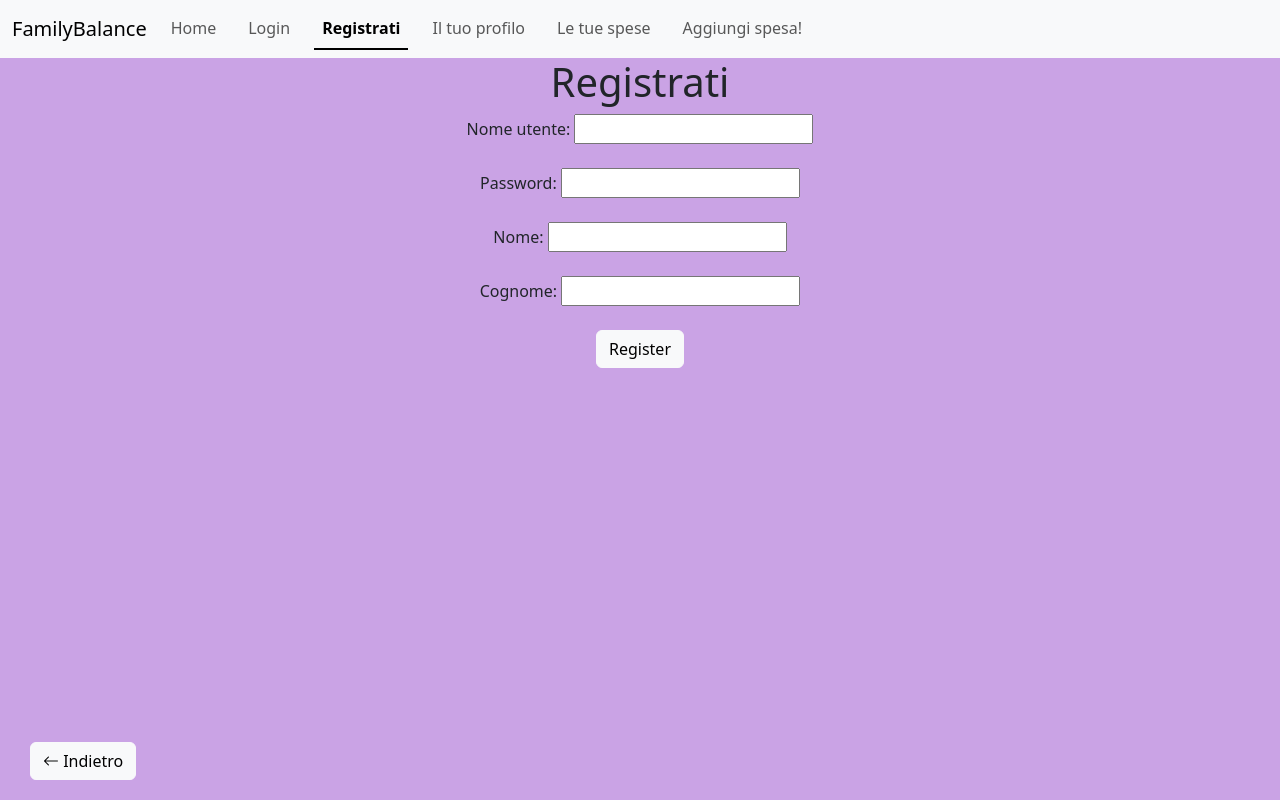
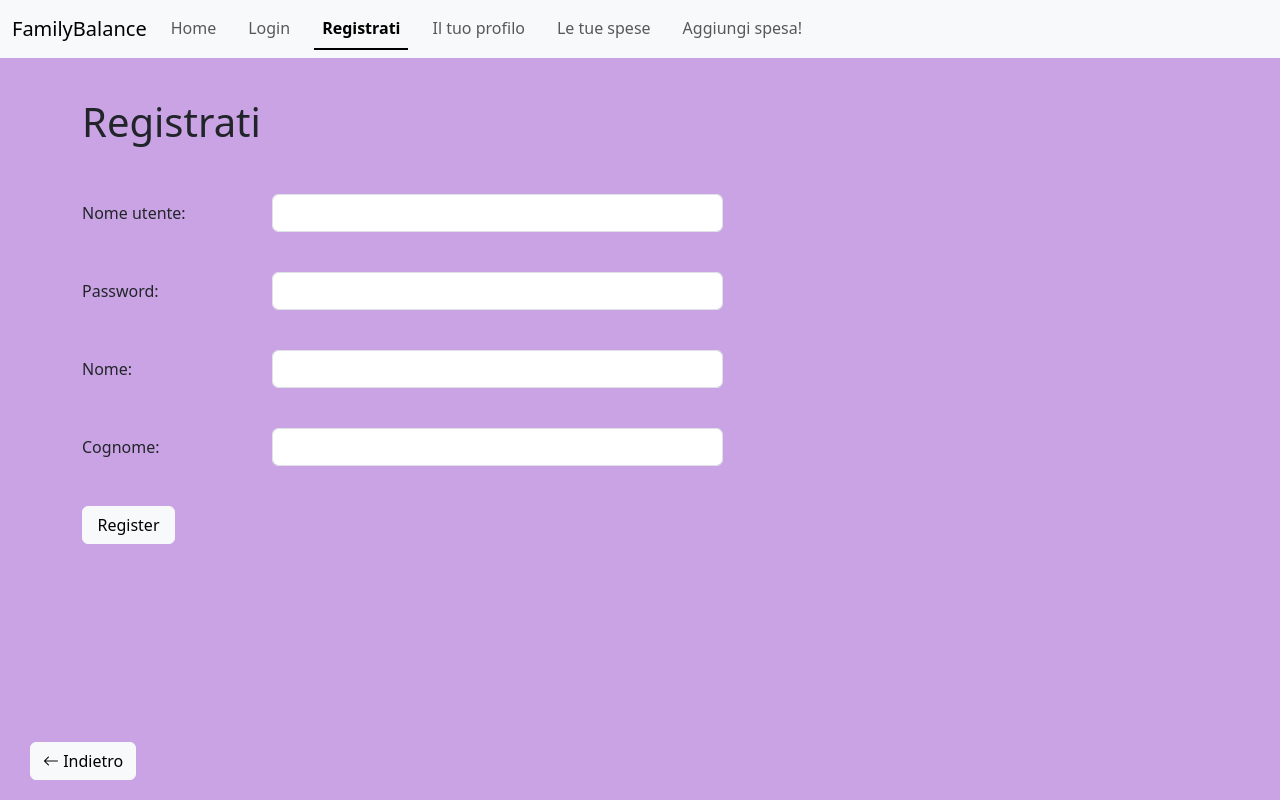
Before and after one commit to cgiaccar/FamilyBalance, a website: page familybalance/app/public/register.html in a window 1280 px wide. Drawn offline with nearby package versions, Linux system fonts and the light colour scheme; files that its build step writes are made by us from their sources; files whose address does not match are found by name.

Commit message:
Login and register pages look nice now

```diff
--- a/familybalance/app/public/assets/css/style.css
+++ b/familybalance/app/public/assets/css/style.css
@@ -1,5 +1,10 @@
 body {
     background-color: rgba(150, 73, 205, 0.5);
+}
+
+h1 {
+    padding-top: 1em;
+    padding-bottom: 1em;
 }
 
 /* Button to go back to the top of the page */
--- a/familybalance/app/public/register.html
+++ b/familybalance/app/public/register.html
@@ -32,18 +32,36 @@
         </div>
     </nav>
 
-    <div class="container-xl text-center">
+    <div class="container-xl">
         <h1>Registrati</h1>
         <form id="register_form" action="/api/auth/signup" method="post">
-            <label for="username">Nome utente:</label>
-            <input type="text" name="username" id="username" /><br /><br />
-            <label for="password">Password:</label>
-            <input type="password" name="password" id="password" /><br /><br />
-            <label for="name">Nome:</label>
-            <input type="text" name="name" id="name" /><br /><br />
-            <label for="surname">Cognome:</label>
-            <input type="text" name="surname" id="surname" /><br /><br />
-            <input class="btn btn-light" type="submit" value="Register" />
+            <div class="row mb-3">
+                <label for="username" class="col-sm-2 col-form-label">Nome utente:</label>
+                <div class="col-sm-5">
+                    <input type="text" name="username" id="username" class="form-control" /><br>
+                </div>
+            </div>
+            <div class="row mb-3">
+                <label for="password" class="col-sm-2 col-form-label">Password:</label>
+                <div class="col-sm-5">
+                    <input type="password" name="password" id="password" class="form-control" /><br>
+                </div>
+            </div>
+            <div class="row mb-3">
+                <label for="name" class="col-sm-2 col-form-label">Nome:</label>
+                <div class="col-sm-5">
+                    <input type="text" name="name" id="name" class="form-control" /><br>
+                </div>
+            </div>
+            <div class="row mb-3">
+                <label for="surname" class="col-sm-2 col-form-label">Cognome:</label>
+                <div class="col-sm-5">
+                    <input type="text" name="surname" id="surname" class="form-control" /><br>
+                </div>
+            </div>
+            <div class="d-grid gap-2 col-sm-1">
+                <input class="btn btn-light" type="submit" value="Register" />
+            </div>
         </form>
     </div>
 
```
Also changed, not shown: familybalance/app/public/index.html (+1 -1 lines), familybalance/app/public/login.html (+16 -6 lines).
